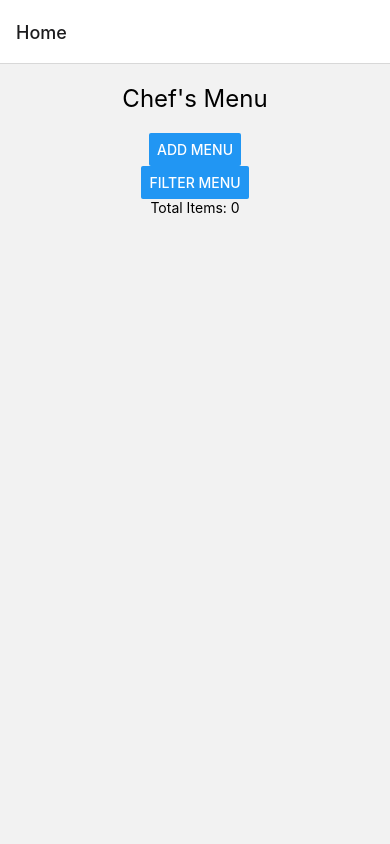
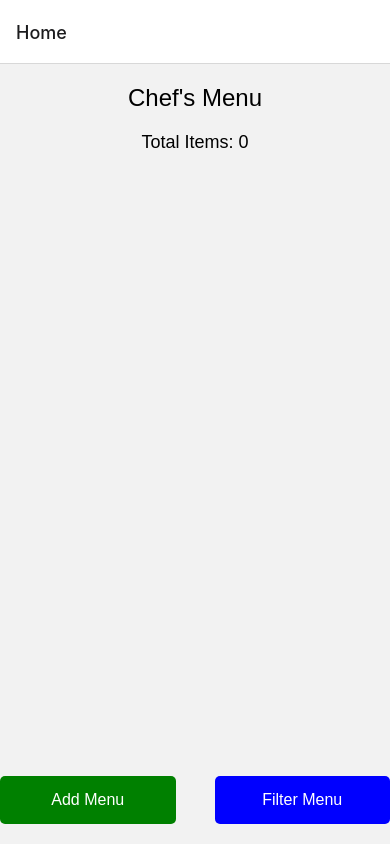
Before and after one commit to Sergio-Carl-Benito/ST10459382_Sergio-Carl-Benito_MAST_Part3, a React Native app: screen /Home in a window 390 px wide. Built offline with nearby package versions, Linux system fonts and the light colour scheme.

Commit message:
Replaced buttons with TouchableOpacity for better styling options.
Moved them to the bottom of the screen with new styling.

Applied distinct colors and reasonable sizes for the buttons.

Added a consistent font style for all text and add fonts.

```diff
--- a/Screens/HomeScreen.tsx
+++ b/Screens/HomeScreen.tsx
@@ -1,6 +1,5 @@
-// screens/HomeScreen.tsx
 import React, { useState, useEffect } from 'react';
-import { View, Text, Button, FlatList, StyleSheet } from 'react-native';
+import { View, Text, TouchableOpacity, FlatList, StyleSheet } from 'react-native';
 import { NativeStackScreenProps } from '@react-navigation/native-stack';
 import { RootStackParamList } from '../types';
 
@@ -10,32 +9,37 @@ export default function HomeScreen({ navigation, route }: HomeScreenProps) {
   const [menuItems, setMenuItems] = useState<{ dishName: string, description: string, course: string, price: number }[]>([]);
 
   useEffect(() => {
-    // Check if newItem exists and is defined in route.params
     if (route.params?.newItem) {
       setMenuItems((prevItems) => [...prevItems, route.params.newItem as { dishName: string; description: string; course: string; price: number }]);
     }
   }, [route.params?.newItem]);
 
-
   return (
     <View style={styles.container}>
       <Text style={styles.title}>Chef's Menu</Text>
-      <Button title="Add Menu" onPress={() => navigation.navigate('AddMenu')} />
-      <Button title="Filter Menu" onPress={() => navigation.navigate('FilterMenu')} />
 
-      <Text>Total Items: {menuItems.length}</Text>
+      <Text style={styles.itemCount}>Total Items: {menuItems.length}</Text>
 
       <FlatList
         data={menuItems}
         keyExtractor={(item, index) => index.toString()}
         renderItem={({ item }) => (
           <View style={styles.menuItem}>
-            <Text>{item.dishName} - {item.course}</Text>
-            <Text>{item.description}</Text>
-            <Text>${item.price.toFixed(2)}</Text>
+            <Text style={styles.dishName}>{item.dishName} - {item.course}</Text>
+            <Text style={styles.description}>{item.description}</Text>
+            <Text style={styles.price}>${item.price.toFixed(2)}</Text>
           </View>
         )}
       />
+
+      <View style={styles.buttonContainer}>
+        <TouchableOpacity style={styles.buttonAdd} onPress={() => navigation.navigate('AddMenu')}>
+          <Text style={styles.buttonText}>Add Menu</Text>
+        </TouchableOpacity>
+        <TouchableOpacity style={styles.buttonFilter} onPress={() => navigation.navigate('FilterMenu')}>
+          <Text style={styles.buttonText}>Filter Menu</Text>
+        </TouchableOpacity>
+      </View>
     </View>
   );
 }
@@ -50,9 +54,55 @@ const styles = StyleSheet.create({
   title: {
     fontSize: 24,
     marginBottom: 20,
+    fontFamily: 'sans-serif',
+  },
+  itemCount: {
+    fontSize: 18,
+    marginBottom: 10,
+    fontFamily: 'sans-serif',
   },
   menuItem: {
     borderBottomWidth: 1,
     paddingVertical: 10,
+    marginBottom: 10,
+  },
+  dishName: {
+    fontSize: 20,
+    fontWeight: 'bold',
+    fontFamily: 'sans-serif',
+  },
+  description: {
+    fontSize: 16,
+    fontFamily: 'sans-serif',
+  },
+  price: {
+    fontSize: 16,
+    fontFamily: 'sans-serif',
+  },
+  buttonContainer: {
+    flexDirection: 'row',
+    justifyContent: 'space-between',
+    width: '100%',
+    position: 'absolute',
+    bottom: 20,
+  },
+  buttonAdd: {
+    backgroundColor: 'green',
+    padding: 15,
+    borderRadius: 5,
+    width: '45%',
+    alignItems: 'center',
+  },
+  buttonFilter: {
+    backgroundColor: 'blue',
+    padding: 15,
+    borderRadius: 5,
+    width: '45%',
+    alignItems: 'center',
+  },
+  buttonText: {
+    color: 'white',
+    fontSize: 16,
+    fontFamily: 'sans-serif',
   },
 });
```
